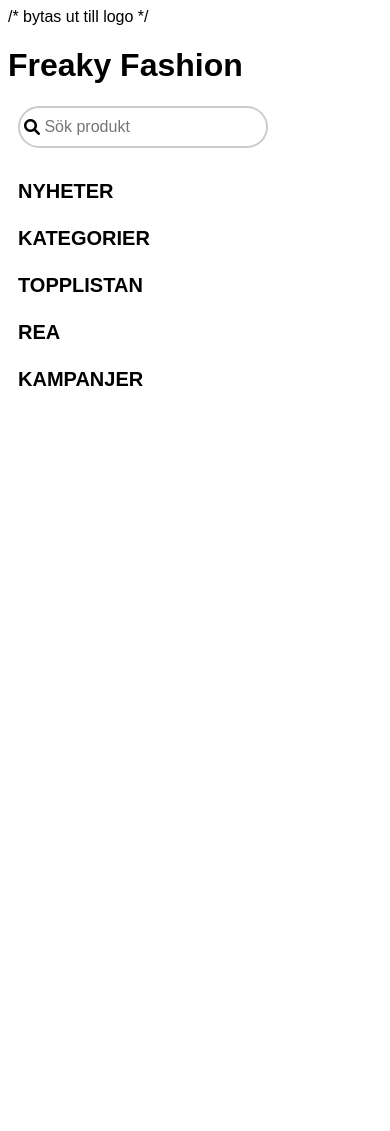
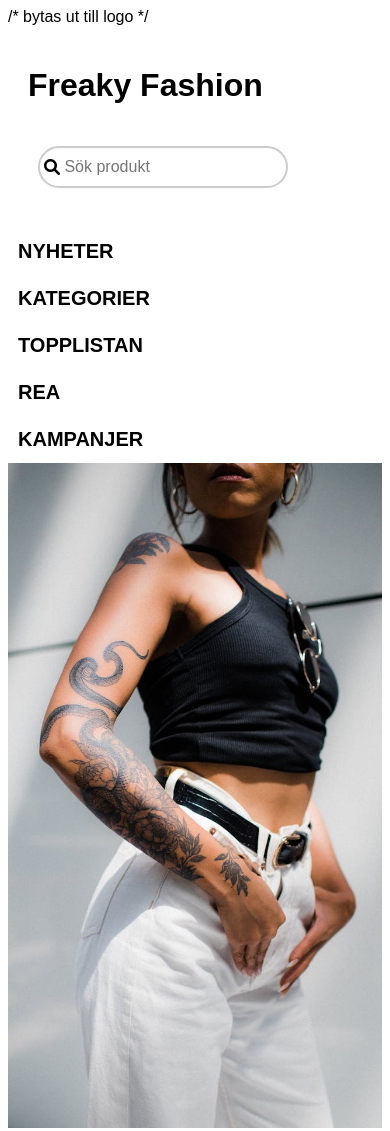
Before and after one commit to Pontaaaa/FreakyFashion, a plain HTML site: page index.html in a window 390 px wide. Before the commit the page ends 844 px from the top, so only its background shows below. Drawn offline with Linux system fonts and the light colour scheme.

Commit message:
add image and catalog fix

```diff
--- a/index.html
+++ b/index.html
@@ -8,12 +8,14 @@
     <link rel="stylesheet" href="https://cdnjs.cloudflare.com/ajax/libs/font-awesome/6.0.0-beta3/css/all.min.css">
 </head>
 <body>
+    <div class="header-container">
     <h1>Freaky Fashion</h1>
     <div class="search-bar">
         <form action="/search" method="get">
             <input type="text" class="search-box" name="query" placeholder=" Sök produkt">
             <i class="fas fa-search"></i>
         </form>
+    </div>
     </div>
     <div class="categories">
     <h2>NYHETER</h2>
@@ -22,5 +24,8 @@
     <h2>REA</h2>
     <h2>KAMPANJER</h2>
     </div>
+    <div class="hero">
+    <img src="pexels-ralph-rabago-3214683.jpg" alt="woman wearing white pants">
+    </div>
 </body>
 </html>
--- a/styles.css
+++ b/styles.css
@@ -1,11 +1,17 @@
 body {
     font-family: Arial, sans-serif;
+}
+.header-container {
+    display: flex;
+    align-items: center;
+    margin: 20px;
 }
 .search-bar {
     position: relative;
     width: 100%;
     max-width: 300px;
     margin: 20px 0;
+    margin-left: 20px;
 }
 .search-box {
 width: 100%;
@@ -31,11 +37,23 @@
     margin: 10px;
     font-size: 20px;
 }
+.hero {
+display: flex;
+justify-content: flex-end;
+}
+.hero img {
+    max-width: 100%;
+    height: auto;
+}
 @media (max-width: 600px) {
     .search-bar {
         margin-left: 10px;
         margin-right: 10px;
         max-width: 250px;
+    }
+    .header-container {
+        flex-direction: column;
+        align-items: flex-start;
     }
 .categories {
     flex-direction: column;
@@ -47,3 +65,12 @@
     margin: 12px 0;
 }
 }
+@media (max-width: 768px) {
+    .hero {
+        width: 100%;
+        justify-content: center;
+        align-items: center;
+        flex-direction: column;
+        text-align: center;
+    }
+}
```
Also changed, not shown: pexels-ralph-rabago-3214683.jpg (added), 1 other file.
